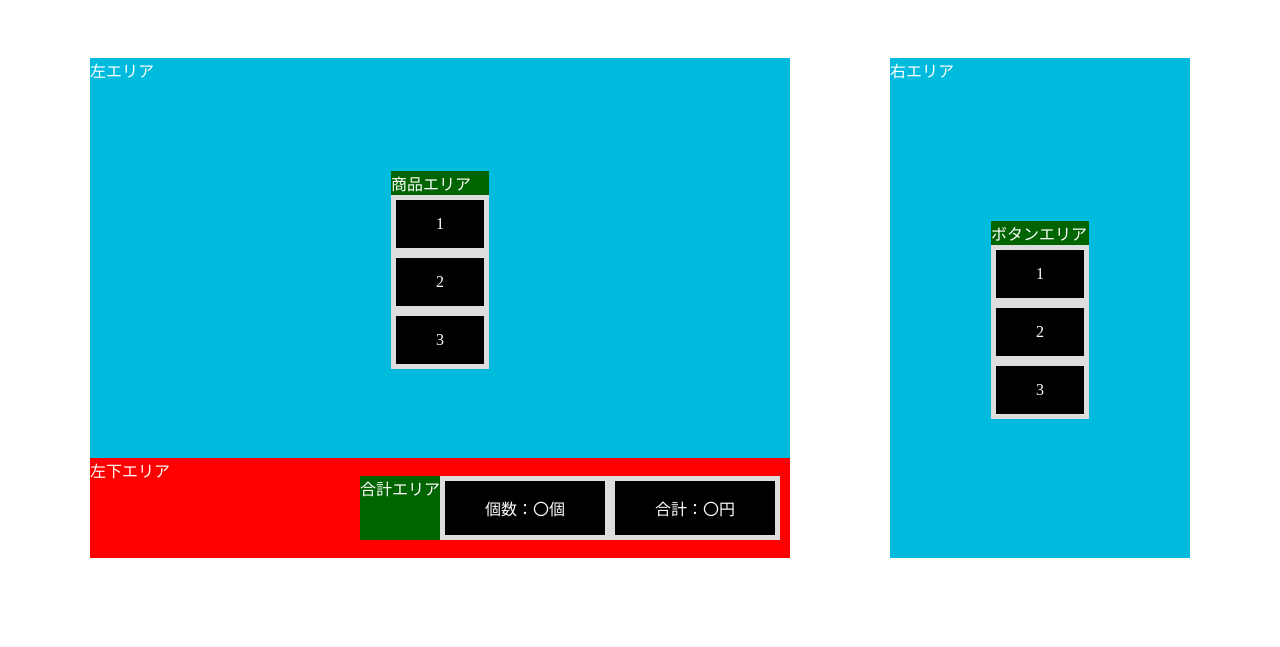
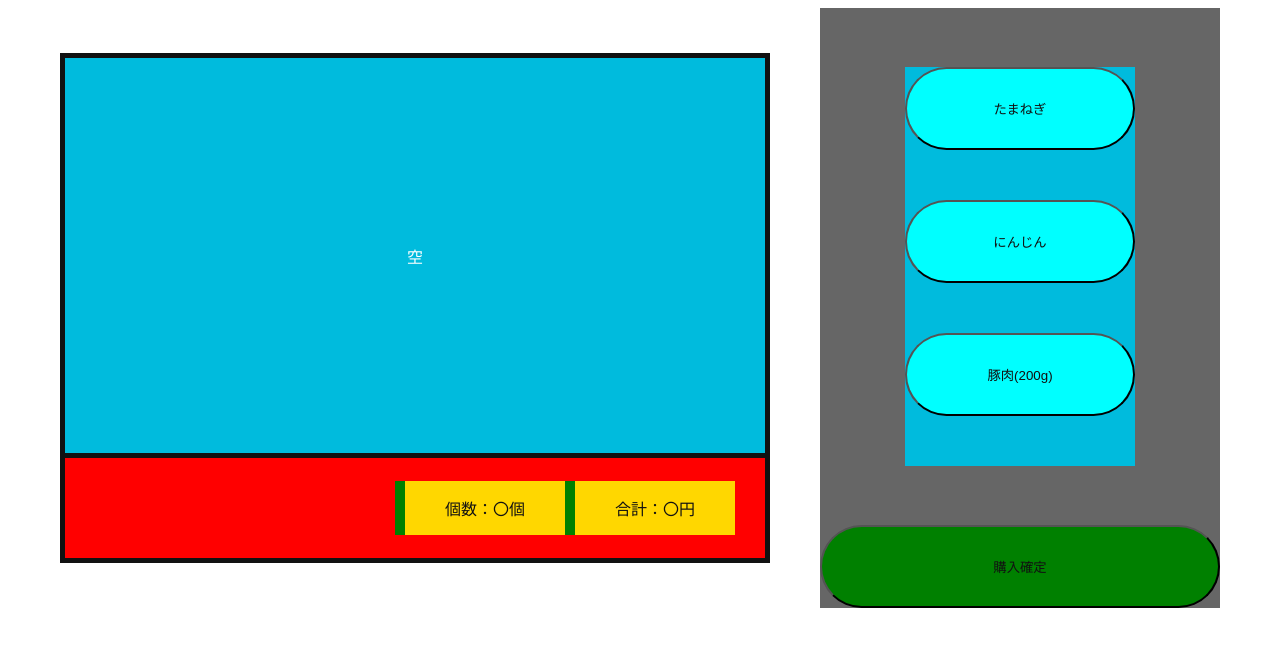
Before and after one commit to kyoichii/kawaproject, a PHP site: page /clerkScreen.html in a window 1280 px wide. Shown: the top 647 px of the page. Run offline with PHP 8.4, Linux system fonts and the light colour scheme.

Commit message:
画面のデザインと簡易的な動的処理を実装しました

```diff
--- a/src/clerkScreen.html
+++ b/src/clerkScreen.html
@@ -5,7 +5,10 @@
     <meta charset="UTF-8">
     <meta http-equiv="X-UA-Compatible" content="IE=edge">
     <meta name="viewport" content="width=device-width, initial-scale=1.0">
+    <!-- css -->
     <link rel="stylesheet" href="css/clerkScreen.css">
+    <!-- js -->
+    <script src="js/clerkScreen.js"></script>
     <title>店員画面</title>
 </head>
 
@@ -14,38 +17,30 @@
     <div id="container">
         <!-- 左エリア -->
         <div id="reftArea">
-            左エリア
             <!-- 商品エリア -->
             <div id="productArea">
-                商品エリア
                 <!-- サンプル用 -->
-                <div class="box">1</div>
-                <div class="box">2</div>
-                <div class="box">3</div>
+                <div id="box">空</div>
             </div>
             <!-- 左下のエリア -->
             <div id="lowerLeftArea">
-                左下エリア
                 <!-- 合計エリア -->
                 <div id="totalArea">
-                    合計エリア
                     <!-- サンプル用 -->
-                    <div class="box">個数：〇個</div>
-                    <div class="box">合計：〇円</div>
+                    <div class="totalBox">個数：〇個</div>
+                    <div class="totalBox">合計：〇円</div>
                 </div>
             </div>
         </div>
         <!-- 右エリア -->
         <div id="rightArea">
-            右エリア
             <!-- ボタンエリア -->
-            <div id="buttonArea">
-                ボタンエリア
-                <!-- サンプル用 -->
-                <div class="box">1</div>
-                <div class="box">2</div>
-                <div class="box">3</div>
+            <div id="productButtonArea">
+                <input type="button" value="たまねぎ" id="onionButton" onclick="onion();">
+                <input type="button" value="にんじん" id="carrotButton" onclick="carrot();">
+                <input type="button" value="豚肉(200g)" id="porkButton" onclick="pork();">
             </div>
+            <input type="button" value="購入確定" id="totalButton" onclick="total();">
         </div>
     </div>
 </body>
--- a/src/css/clerkScreen.css
+++ b/src/css/clerkScreen.css
@@ -8,7 +8,7 @@
     justify-content: center;
     align-items: center;
     /*ボックス間の横幅*/
-    gap: 100px;
+    gap: 50px;
     /*ボックスの大きさ*/
     height: 600px;
 }
@@ -25,6 +25,23 @@
     /*ボックスの大きさ*/
     height: 500px;
     width: 700px;
+    /* ボーダー */
+    border: 5px solid#111;
+}
+
+/* 右エリア */
+#rightArea {
+    /*フレックスボックス*/
+    display: flex;
+    /*ボックス内の並びを指定*/
+    flex-direction: column;
+    /*背景色*/
+    background: #666;
+    /* 文字色 */
+    color: #fff;
+    /*ボックスのサイズ*/
+    height: 600px;
+    width: 400px;
 }
 
 /* 商品表示エリア */
@@ -37,7 +54,6 @@
     margin-top: auto;
     margin-left: auto;
     margin-right: auto;
-    background: darkgreen;
 }
 
 /* 左下エリア */
@@ -53,38 +69,29 @@
     /*ボックスの大きさ*/
     height: 100px;
     width: 700px;
+    /* ボーダー */
+    border-top: 5px solid#111;
 }
 
 /*  合計エリア */
 #totalArea {
+    /*背景色*/
+    background: green;
     /*フレックスボックス*/
     display: flex;
     /*ボックス内の並びを指定*/
     flex-direction: row;
     /*ボックス内の配置を指定*/
     margin-left: auto;
-    margin-right: 10px;
+    margin-right: 30px;
     margin-top: auto;
     margin-bottom: auto;
-    background: darkgreen;
 }
 
-/* 右エリア */
-#rightArea {
-    /*フレックスボックス*/
-    display: flex;
-    /*ボックス内の並びを指定*/
-    flex-direction: column;
+/* 商品ボタンエリア */
+#productButtonArea {
     /*背景色*/
     background: #0bd;
-    color: #fff;
-    /*ボックスのサイズ*/
-    height: 500px;
-    width: 300px;
-}
-
-/* ボタンエリア */
-#buttonArea {
     /*フレックスボックス*/
     display: flex;
     /*ボックス内の並びを指定*/
@@ -94,17 +101,80 @@
     margin-bottom: auto;
     margin-left: auto;
     margin-right: auto;
-    background: darkgreen;
 }
 
-/* サンプル */
-.box {
+/* たまねぎボタン */
+#onionButton {
+    /* 文字の色 */
+    color: #111;
     /*背景色*/
-    background: black;
+    background: aqua;
+    /* 文字を中央に */
+    text-align: center;
+    /*ボックスのサイズ*/
+    padding: 30px 80px;
+    /* 余白 */
+    margin-bottom: 50px;
+    /* 両端に丸みを付ける */
+    border-radius: 100px;
+}
+
+/* にんじんボタン */
+#carrotButton {
+    /* 文字の色 */
+    color: #111;
+    /*背景色*/
+    background: aqua;
+    /* 文字を中央に */
+    text-align: center;
+    /*ボックスのサイズ*/
+    padding: 30px 80px;
+    /* 余白 */
+    margin-bottom: 50px;
+    /* 両端に丸みを付ける */
+    border-radius: 100px;
+}
+
+/* 豚肉ボタン */
+#porkButton {
+    /* 文字の色 */
+    color: #111;
+    /*背景色*/
+    background: aqua;
+    /* 文字を中央に */
+    text-align: center;
+    /*ボックスのサイズ*/
+    padding: 30px 80px;
+    /* 余白 */
+    margin-bottom: 50px;
+    /* 両端に丸みを付ける */
+    border-radius: 100px;
+}
+
+/* 購入確定ボタンボックス */
+#totalButton {
+    /* 文字の色 */
+    color: #111;
+    /*背景色*/
+    background: green;
+    /* 文字を中央に */
+    text-align: center;
+    /*ボックスのサイズ*/
+    padding: 30px 80px;
+    /* 両端に丸みを付ける */
+    border-radius: 100px;
+}
+
+/* 合計ボックス */
+.totalBox {
+    /* 文字の色 */
+    color: #111;
+    /*背景色*/
+    background: gold;
     /* 文字を中央に */
     text-align: center;
     /*ボックスのサイズ*/
     padding: 15px 40px;
     /* 余白 */
-    border: 5px solid#ddd;
+    margin-left: 10px;
 }
--- /dev/null
+++ b/src/js/clerkScreen.js
@@ -0,0 +1,19 @@
+// たまねぎ
+function onion() {
+    document.getElementById("box").innerText = "たまねぎ";
+}
+
+// にんじん
+function carrot() {
+    document.getElementById("box").innerText = "にんじん";
+}
+
+// 豚肉
+function pork() {
+    document.getElementById("box").innerText = "豚肉";
+}
+
+// 購入確定
+function total() {
+    document.getElementById("box").innerText = "購入確定";
+}
```
